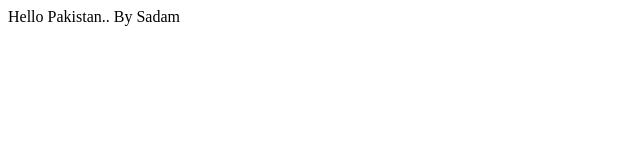
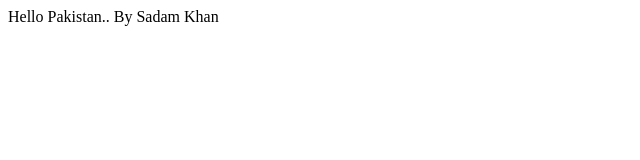
Before and after one commit to sadamccr/Bootcamp2020SampleOne, a plain HTML site: page index.html in a window 1280 px wide. Shown: the full height of the page, 0-640 px from the left. Drawn offline with Linux system fonts and the light colour scheme.

Commit message:
Update index.html

```diff
--- a/index.html
+++ b/index.html
@@ -8,7 +8,7 @@
 </head>
 
 <body>
-    Hello Pakistan.. By Sadam
+    Hello Pakistan.. By Sadam Khan
 </body>
 
 </html>
```
